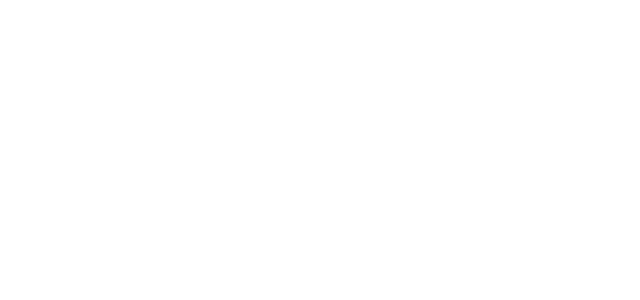
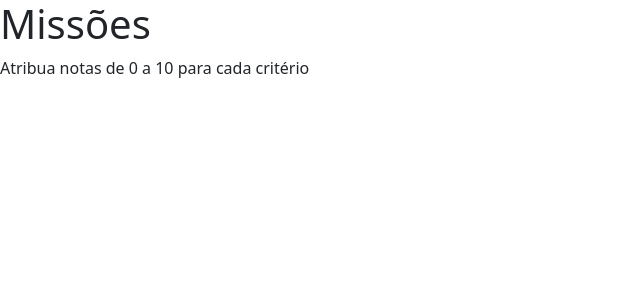
Before and after one commit to bnatj29-lang/minibank-frontend, a React (Vite) app: page /missoes in a window 1280 px wide. Before the commit this address had no page. Shown: the top 300 px of the page, without its empty margins (0-640 px from the left). Built offline with nearby package versions, Linux system fonts and the light colour scheme.

Commit message:
alteração no app.jsx, adicionando a rota ate missoes

```diff
--- a/src/App.jsx
+++ b/src/App.jsx
@@ -7,6 +7,7 @@
 import CadastroPage from "./pages/CadastroPage";
 import Home from "./pages/Home";
 import Financeiro from "./pages/Financeiro";
+import Missoes from "./pages/Missoes";
 
 function App() {
     const [painelAberto, setPainelAberto] = useState(false);
@@ -23,6 +24,7 @@
                 <Route path="/login" element={<LoginForm />} />
                 <Route path="/home" element={<Home />} />
                 <Route path="/financeiro" element={<Financeiro />} />
+                <Route path="/missoes" element={<Missoes />} />
             </Routes>
 
             <PainelPaisModal
```
